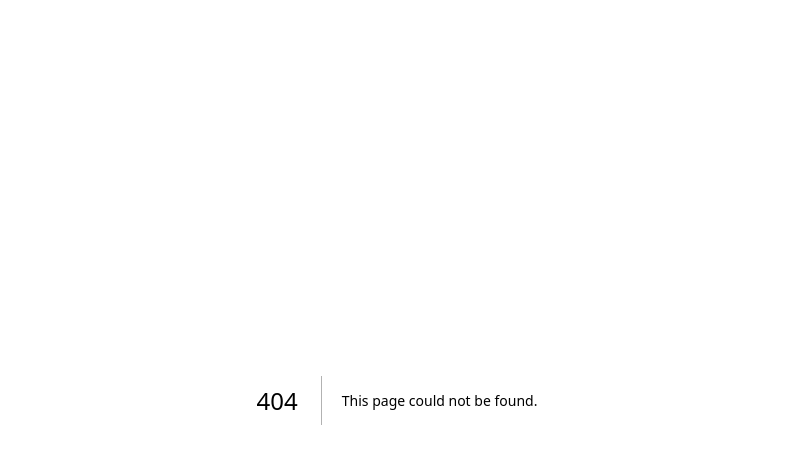
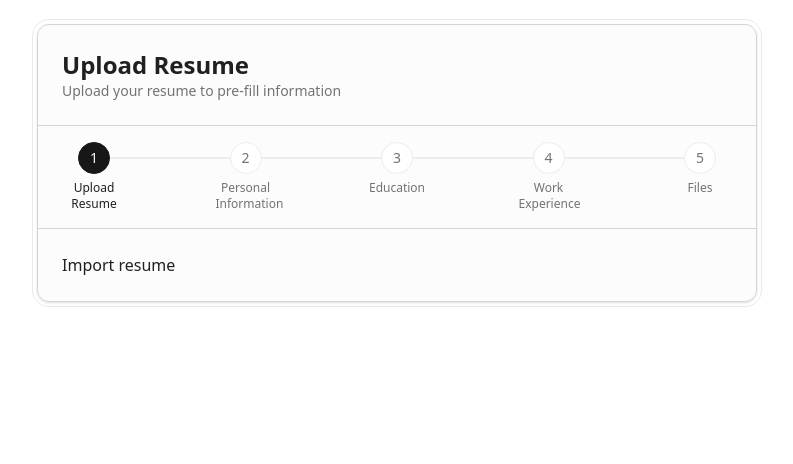
Before and after one commit to recruitseeds/seeds, a Next.js app: page /candidate-onboarding/import-resume in a window 1280 px wide. Before the commit this address had no page. Shown: the top 464 px of the page, without its empty margins (243-1036 px from the left). Built offline with nearby package versions, Linux system fonts and the light colour scheme.

Commit message:
Add resume upload step to candidate onboarding and update step indicator styles
- Introduced a new onboarding step for uploading resumes, allowing candidates to pre-fill their information.
- Updated the styling of the steps indicator to use a secondary background color for better visual distinction.

```diff
--- /dev/null
+++ b/app/(candidate)/candidate-onboarding/import-resume/page.tsx
@@ -0,0 +1,3 @@
+export default function Page() {
+  return <p>Import resume</p>
+}
--- a/app/(candidate)/candidate-onboarding/layout.tsx
+++ b/app/(candidate)/candidate-onboarding/layout.tsx
@@ -2,6 +2,11 @@ import { OnboardingStepClientWrapper } from '@/components/candidate/onboarding-s
 import React from 'react'
 
 const steps = [
+  {
+    id: 'import-resume',
+    title: 'Upload Resume',
+    description: 'Upload your resume to pre-fill information',
+  },
   {
     id: 'personal',
     title: 'Personal Information',
--- a/components/candidate/steps-indicator.tsx
+++ b/components/candidate/steps-indicator.tsx
@@ -27,7 +27,7 @@ export function StepIndicator({ steps, currentStep }: StepIndicatorProps) {
         <Steps.List className='relative flex justify-between'>
           <div className='absolute left-0 right-0 top-4 h-0.5'>
             <div className='relative h-full mx-4'>
-              <div className='absolute inset-0 -translate-y-px bg-muted' />
+              <div className='absolute inset-0 -translate-y-px bg-secondary' />
               <div
                 className='absolute left-0 top-0 h-full -translate-y-px bg-primary'
                 style={{
@@ -42,12 +42,12 @@ export function StepIndicator({ steps, currentStep }: StepIndicatorProps) {
             <Steps.Item key={step.id} index={index} className='relative z-10'>
               <Steps.Trigger className='flex flex-col items-center w-8'>
                 <Steps.Indicator
-                  className={`flex h-8 w-8 items-center justify-center rounded-full border-2 ${
+                  className={`flex h-8 w-8 items-center justify-center rounded-full border-1 ${
                     index < currentStep
                       ? 'border-primary bg-primary text-primary-foreground'
                       : index === currentStep
                       ? 'border-primary bg-primary text-primary-foreground'
-                      : 'border-muted bg-background text-muted-foreground'
+                      : 'border-secondary bg-background text-muted-foreground'
                   } transition-colors duration-300 ease-in-out`}>
                   {index < currentStep ? (
                     <Check className='size-5' />
```
